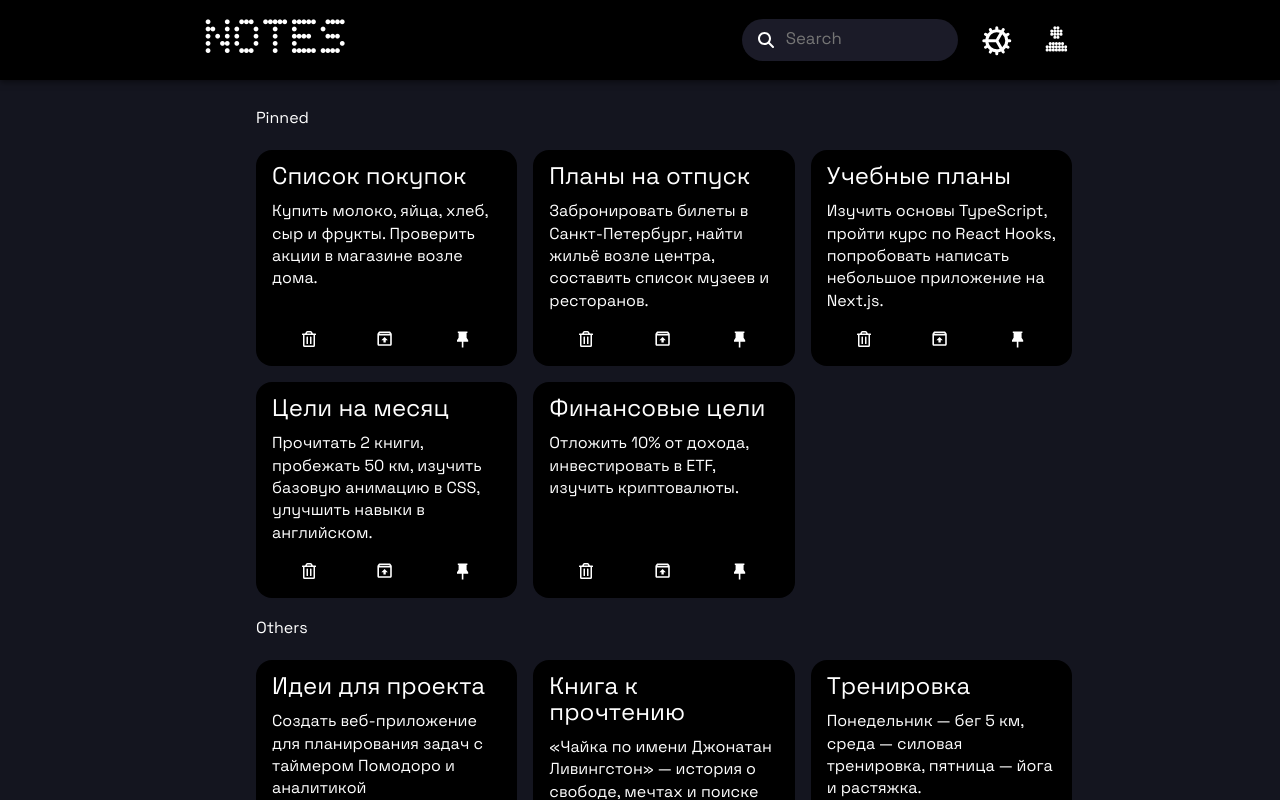
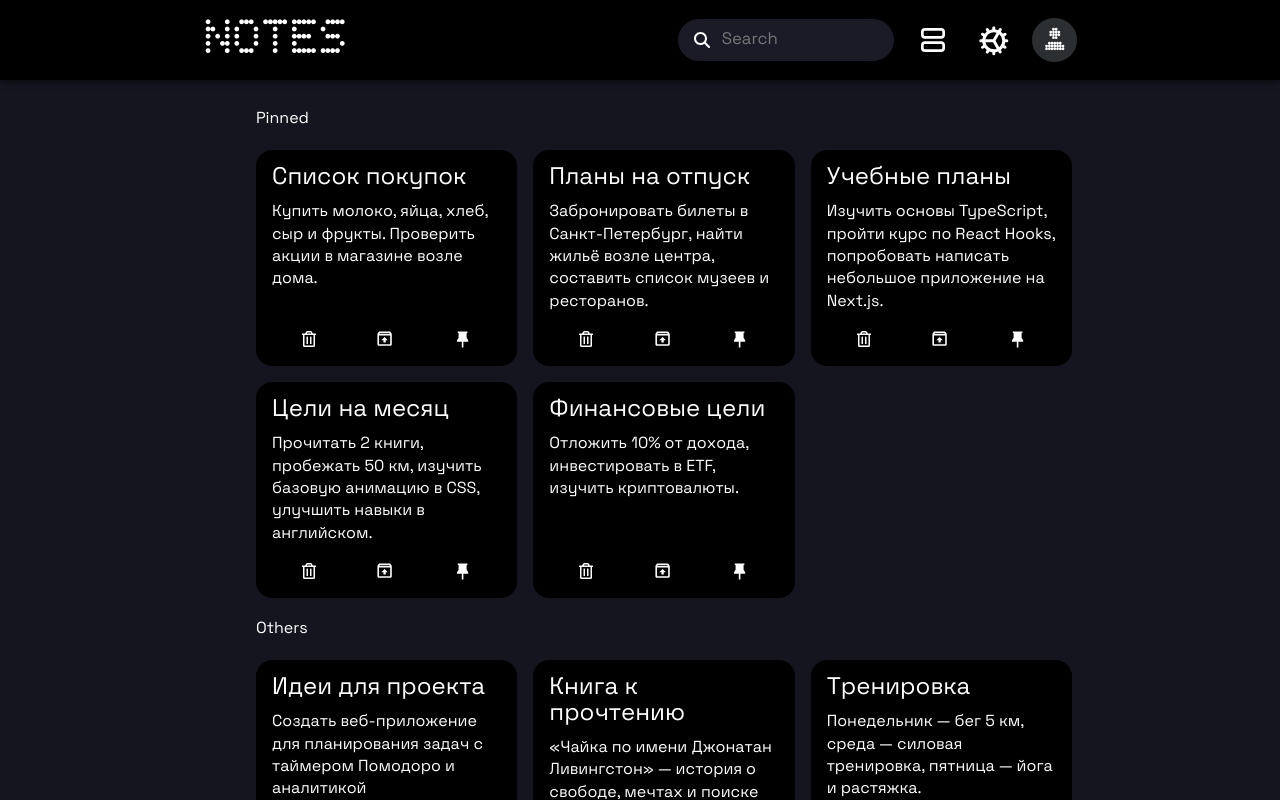
Before and after one commit to 1-WOOPER-1/notes, a React (Vite) app: page / in a window 1280 px wide. Shown: the top 800 px of the page. Built offline with nearby package versions, Linux system fonts and the light colour scheme.

Commit message:
Add button for changing layout from grid to list

```diff
--- a/src/App.jsx
+++ b/src/App.jsx
@@ -17,6 +17,7 @@ export function App() {
   const [isEditorOpen, setIsEditorOpen] = useState(false);
 
   const [isModalOpen, setIsModalOpen] = useState(false);
+  const [listView, setlistView] = useState(false);
 
   useEffect(() => {
     isEditorOpen
@@ -61,7 +62,12 @@ export function App() {
 
   return (
     <div>
-      <Header setQuery={setQuery} toggleModal={toggleModal} />
+      <Header
+        setQuery={setQuery}
+        toggleModal={toggleModal}
+        listView={listView}
+        setlistView={setlistView}
+      />
       {isModalOpen && <UserModal toggleModal={toggleModal} />}
       <main
         className={`${styles.main} ${isEditorOpen ? styles.moveRight : ""}`}
@@ -73,13 +79,16 @@ export function App() {
           closeNote={closeNote}
           saveNote={saveNote}
         />
-        <div className={styles.notesList}>
+        <div
+          className={`${styles.notesList} ${listView ? styles.listView : ""}`}
+        >
           {!!query.trim().length ? (
             <NotesContainer
               notes={filteredNotes}
               openNote={openNote}
               pinNote={pinNote}
               deleteNote={deleteNote}
+              listView={listView}
             />
           ) : (
             <>
@@ -92,6 +101,7 @@ export function App() {
                     openNote={openNote}
                     pinNote={pinNote}
                     deleteNote={deleteNote}
+                    listView={listView}
                   />
                 </div>
               )}
@@ -102,6 +112,7 @@ export function App() {
                 openNote={openNote}
                 pinNote={pinNote}
                 deleteNote={deleteNote}
+                listView={listView}
               />
             </>
           )}
--- a/src/App.module.scss
+++ b/src/App.module.scss
@@ -10,6 +10,10 @@
 
   .notesList {
     width: 100%;
+  }
+  .listView {
+    max-width: 37rem;
+    margin: auto;
   }
 }
 
--- a/src/components/Header/Header.jsx
+++ b/src/components/Header/Header.jsx
@@ -1,17 +1,25 @@
 import { PiGearFineBold } from "react-icons/pi";
+import { TbLayoutList, TbLayoutGrid } from "react-icons/tb";
 import styles from "./Header.module.scss";
 import { SearchInput } from "./SearchInput/SearchInput.jsx";
 import { Button } from "../Button/Button.jsx";
 import { DefaultUserIcon } from "../../icons/DefaultUserIcon.jsx";
 
-export function Header({ setQuery, toggleModal }) {
+export function Header({ setQuery, toggleModal, listView, setlistView }) {
+  function toggleView() {
+    setlistView((prev) => !prev);
+  }
+
   return (
     <header className={styles.header}>
       <div className={styles.headerContainer}>
         <h1 className={styles.logo}>NOTES</h1>
         <div className={styles.headerSecondary}>
           <SearchInput setQuery={setQuery} />
-          <Button className={styles.settingsBtn}>
+          <Button className={styles.headerBtn} onClick={toggleView}>
+            {!listView ? <TbLayoutList /> : <TbLayoutGrid />}
+          </Button>
+          <Button className={`${styles.headerBtn} ${styles.settingsBtn}`}>
             <PiGearFineBold />
           </Button>
           <Button className={styles.userModalBtn} onClick={() => toggleModal()}>
--- a/src/components/Header/Header.module.scss
+++ b/src/components/Header/Header.module.scss
@@ -28,12 +28,29 @@
     align-items: center;
     gap: 1rem;
 
-    .settingsBtn {
+    .headerBtn {
       font-size: 2rem;
-      transform: rotate(180deg);
       &:hover {
         color: c.$color-primary;
-        background-color: c.$color-hover-button;
+      }
+    }
+
+    .settingsBtn {
+      transform: rotate(180deg);
+    }
+
+    .userModalBtn {
+      display: flex;
+      align-items: center;
+      justify-content: center;
+      padding: 0.6rem;
+      border-radius: 2rem;
+      width: 2.8rem;
+      height: 2.8rem;
+      background-color: c.$color-hover-button;
+      cursor: pointer;
+      &:hover {
+        color: c.$color-primary;
       }
     }
   }
--- a/src/components/NotesContainer/NotesContainer.jsx
+++ b/src/components/NotesContainer/NotesContainer.jsx
@@ -19,6 +19,7 @@ export function NotesContainer({
   openNote,
   pinNote,
   deleteNote,
+  listView,
 }) {
   const sensors = useSensors(
     useSensor(PointerSensor, { activationConstraint: { distance: 30 } })
@@ -46,7 +47,11 @@ export function NotesContainer({
       onDragEnd={handleDragEnd}
     >
       <SortableContext items={notes} strategy={rectSortingStrategy}>
-        <div className={styles.notesContainer}>
+        <div
+          className={`${styles.notesContainer} ${
+            listView ? styles.listView : ""
+          }`}
+        >
           {notes.map((note) => (
             <NoteCard
               key={note.id}
--- a/src/components/NotesContainer/NotesContainer.module.scss
+++ b/src/components/NotesContainer/NotesContainer.module.scss
@@ -4,3 +4,6 @@
   gap: 1rem;
   margin: 1.5rem 0;
 }
+.listView {
+  grid-template-columns: 1fr;
+}
```
